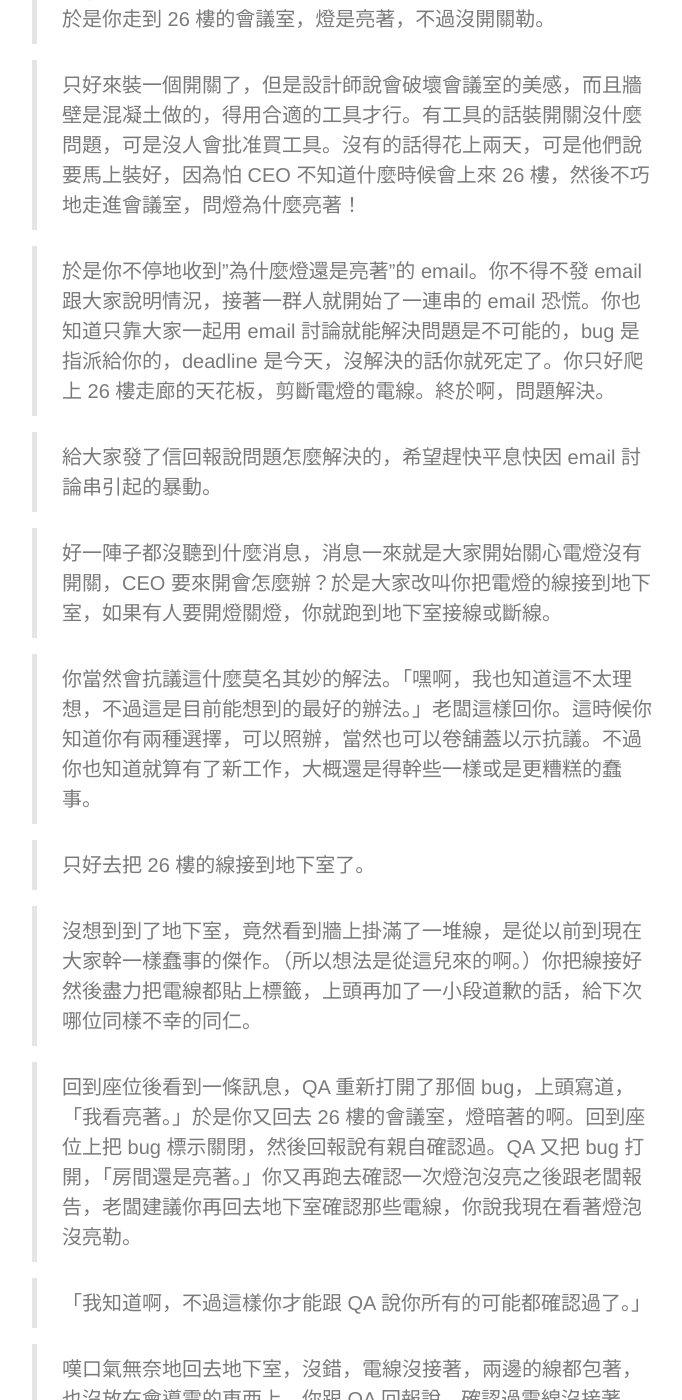
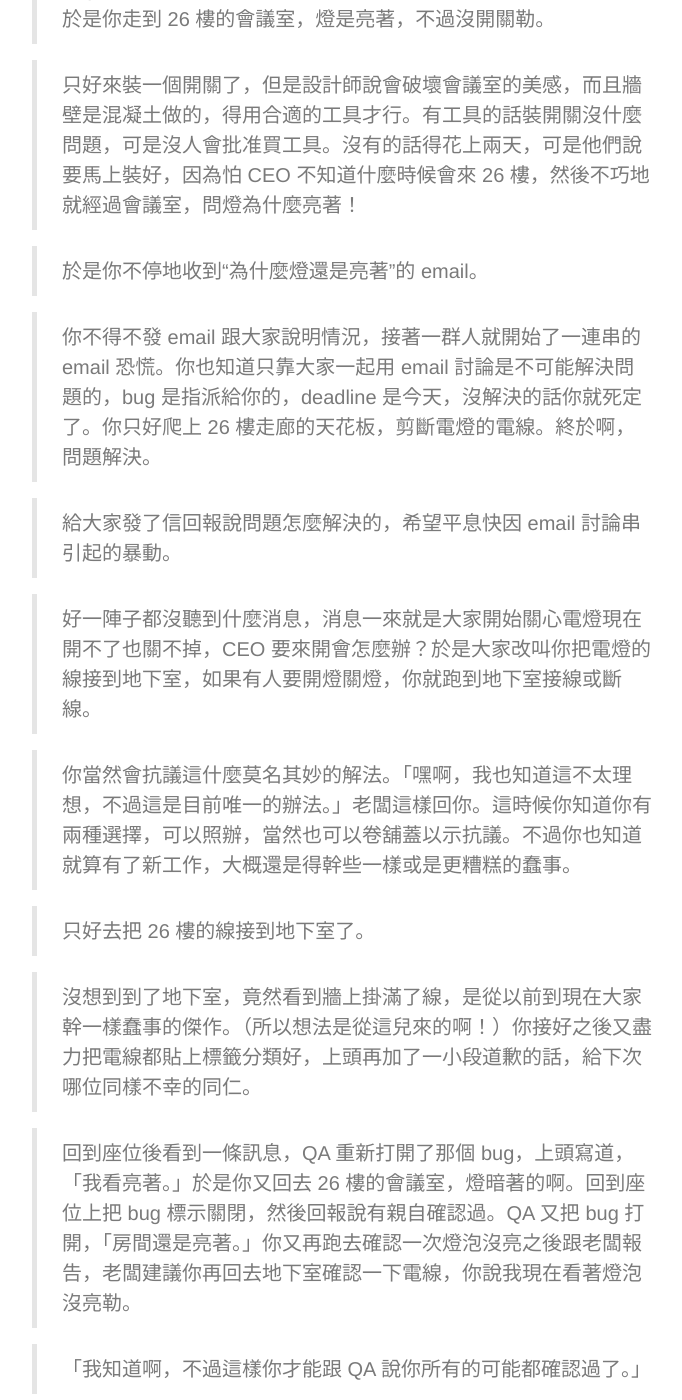
Before and after one commit to wayou/ttwns.github.io, a Jekyll site: the page built from _posts/2015-01-28-when-someone-gives-you-a-bug.markdown, in a window 1280 px wide and 1400 px high, scrolled down 559 px. Shown: the whole window, without its empty margins (248-930 px from the left). Built offline with Jekyll 4.4.1, drawn with Linux system fonts in a browser that asks for light colours; Markdown is read by kramdown in place of the engine named in the settings; some of the changed text lies outside the part shown.

Commit message:
mofications according to suggestions

```diff
--- a/_posts/2015-01-28-when-someone-gives-you-a-bug.markdown
+++ b/_posts/2015-01-28-when-someone-gives-you-a-bug.markdown
@@ -15,25 +15,27 @@ categories: programmer humor
 
 > bug 的備註裡寫到，「應該只會花個 5 分鐘吧，按一下開關而已。」於是你走到 26 樓的會議室，燈是亮著，不過沒開關勒。
 
-> 只好來裝一個開關了，但是設計師說會破壞會議室的美感，而且牆壁是混凝土做的，得用合適的工具才行。有工具的話裝開關沒什麼問題，可是沒人會批准買工具。沒有的話得花上兩天，可是他們說要馬上裝好，因為怕 CEO 不知道什麼時候會上來 26 樓，然後不巧地走進會議室，問燈為什麼亮著！
+> 只好來裝一個開關了，但是設計師說會破壞會議室的美感，而且牆壁是混凝土做的，得用合適的工具才行。有工具的話裝開關沒什麼問題，可是沒人會批准買工具。沒有的話得花上兩天，可是他們說要馬上裝好，因為怕 CEO 不知道什麼時候會來 26 樓，然後不巧地就經過會議室，問燈為什麼亮著！
 
-> 於是你不停地收到"為什麼燈還是亮著"的 email。你不得不發 email 跟大家說明情況，接著一群人就開始了一連串的 email 恐慌。你也知道只靠大家一起用 email 討論就能解決問題是不可能的，bug 是指派給你的，deadline 是今天，沒解決的話你就死定了。你只好爬上 26 樓走廊的天花板，剪斷電燈的電線。終於啊，問題解決。
+> 於是你不停地收到“為什麼燈還是亮著”的 email。
 
-> 給大家發了信回報說問題怎麼解決的，希望趕快平息快因 email 討論串引起的暴動。
+> 你不得不發 email 跟大家說明情況，接著一群人就開始了一連串的 email 恐慌。你也知道只靠大家一起用 email 討論是不可能解決問題的，bug 是指派給你的，deadline 是今天，沒解決的話你就死定了。你只好爬上 26 樓走廊的天花板，剪斷電燈的電線。終於啊，問題解決。
 
-> 好一陣子都沒聽到什麼消息，消息一來就是大家開始關心電燈沒有開關，CEO 要來開會怎麼辦？於是大家改叫你把電燈的線接到地下室，如果有人要開燈關燈，你就跑到地下室接線或斷線。
+> 給大家發了信回報說問題怎麼解決的，希望平息快因 email 討論串引起的暴動。
 
-> 你當然會抗議這什麼莫名其妙的解法。「嘿啊，我也知道這不太理想，不過這是目前能想到的最好的辦法。」老闆這樣回你。這時候你知道你有兩種選擇，可以照辦，當然也可以卷舖蓋以示抗議。不過你也知道就算有了新工作，大概還是得幹些一樣或是更糟糕的蠢事。
+> 好一陣子都沒聽到什麼消息，消息一來就是大家開始關心電燈現在開不了也關不掉，CEO 要來開會怎麼辦？於是大家改叫你把電燈的線接到地下室，如果有人要開燈關燈，你就跑到地下室接線或斷線。
+
+> 你當然會抗議這什麼莫名其妙的解法。「嘿啊，我也知道這不太理想，不過這是目前唯一的辦法。」老闆這樣回你。這時候你知道你有兩種選擇，可以照辦，當然也可以卷舖蓋以示抗議。不過你也知道就算有了新工作，大概還是得幹些一樣或是更糟糕的蠢事。
 
 > 只好去把 26 樓的線接到地下室了。
 
-> 沒想到到了地下室，竟然看到牆上掛滿了一堆線，是從以前到現在大家幹一樣蠢事的傑作。（所以想法是從這兒來的啊。）你把線接好然後盡力把電線都貼上標籤，上頭再加了一小段道歉的話，給下次哪位同樣不幸的同仁。
+> 沒想到到了地下室，竟然看到牆上掛滿了線，是從以前到現在大家幹一樣蠢事的傑作。（所以想法是從這兒來的啊！）你接好之後又盡力把電線都貼上標籤分類好，上頭再加了一小段道歉的話，給下次哪位同樣不幸的同仁。
 
-> 回到座位後看到一條訊息，QA 重新打開了那個 bug，上頭寫道，「我看亮著。」於是你又回去 26 樓的會議室，燈暗著的啊。回到座位上把 bug 標示關閉，然後回報說有親自確認過。QA 又把 bug 打開，「房間還是亮著。」你又再跑去確認一次燈泡沒亮之後跟老闆報告，老闆建議你再回去地下室確認那些電線，你說我現在看著燈泡沒亮勒。
+> 回到座位後看到一條訊息，QA 重新打開了那個 bug，上頭寫道，「我看亮著。」於是你又回去 26 樓的會議室，燈暗著的啊。回到座位上把 bug 標示關閉，然後回報說有親自確認過。QA 又把 bug 打開，「房間還是亮著。」你又再跑去確認一次燈泡沒亮之後跟老闆報告，老闆建議你再回去地下室確認一下電線，你說我現在看著燈泡沒亮勒。
 
 >「我知道啊，不過這樣你才能跟 QA 說你所有的可能都確認過了。」
 
-> 嘆口氣無奈地回去地下室，沒錯，電線沒接著，兩邊的線都包著，也沒放在會導電的東西上。你跟 QA 回報說，確認過電線沒接著，也看了燈泡，沒亮。QA 說，「我不是在說燈泡，那個 bug 是說會議室裡的光，還是太亮了，你不是應該把窗簾拉上嗎？」你說窗簾不關你的事，bug 只有說燈要關掉。QA 不相信，發了 email 問說 bug 有沒有包括窗簾。
+> 嘆口氣無奈地回去地下室，沒錯啊，電線沒接著，兩邊的線都包著，也沒放在會導電的東西上。你跟 QA 回報說，確認過電線沒接著，也看了燈泡，沒亮。QA 說，「我不是在說燈泡，那個 bug 是說會議室裡的光，還是太亮了，你不是應該把窗簾拉上嗎？」你說窗簾不關你的事，bug 只有說燈要關掉。QA 不相信，發了 email 問大家說 bug 有沒有包括窗簾。
 
 > 好一段時間都無聲無息，後來總算有人打來。「理論上，」那人問說，「假設 26 樓的會議室太暗或太亮，參加會議的人可以自己拉開或是關上窗簾吧？」可以啊，你說。
 
@@ -43,8 +45,8 @@ categories: programmer humor
 
 > 總算是把 bug 關了。現在呢，CEO 大概是捕風捉影地聽說了這些 26 樓會議室鬼鬼祟祟的活動，想在那兒開會。你立馬就收到一堆著急的 email 說要開燈。你趕去地下室，把線接起來，回去座位後發現有 32 條新郵件。
 
-> 「不對勒，燈沒亮！」、「有問題啊，燈沒開！」、「你有沒有收到 email 啊！」諸如此類的。第三十二封 email 說，「沒事了，燈亮著。」
+> 「不對勒，燈沒亮！」、「有問題啊，燈沒開！」、「你有沒有收到 email 啊！」諸如此類的。第三十二封 email 說，「沒事了，燈亮了。」
 
 > 到了該關燈的時候同樣的情況或多或少又會再重複一次。
 
-> 話說如果有什麼好消息的話，那就是，會議結束後，每個人都忘記了 26 樓有間會議室，那麼你當然就沒必要再作這些事了。
+> 話說如果有什麼好消息的話，那就是：會議結束後，每個人都忘記了 26 樓有間會議室，那麼你也就沒必要再處理這些事了。
```
